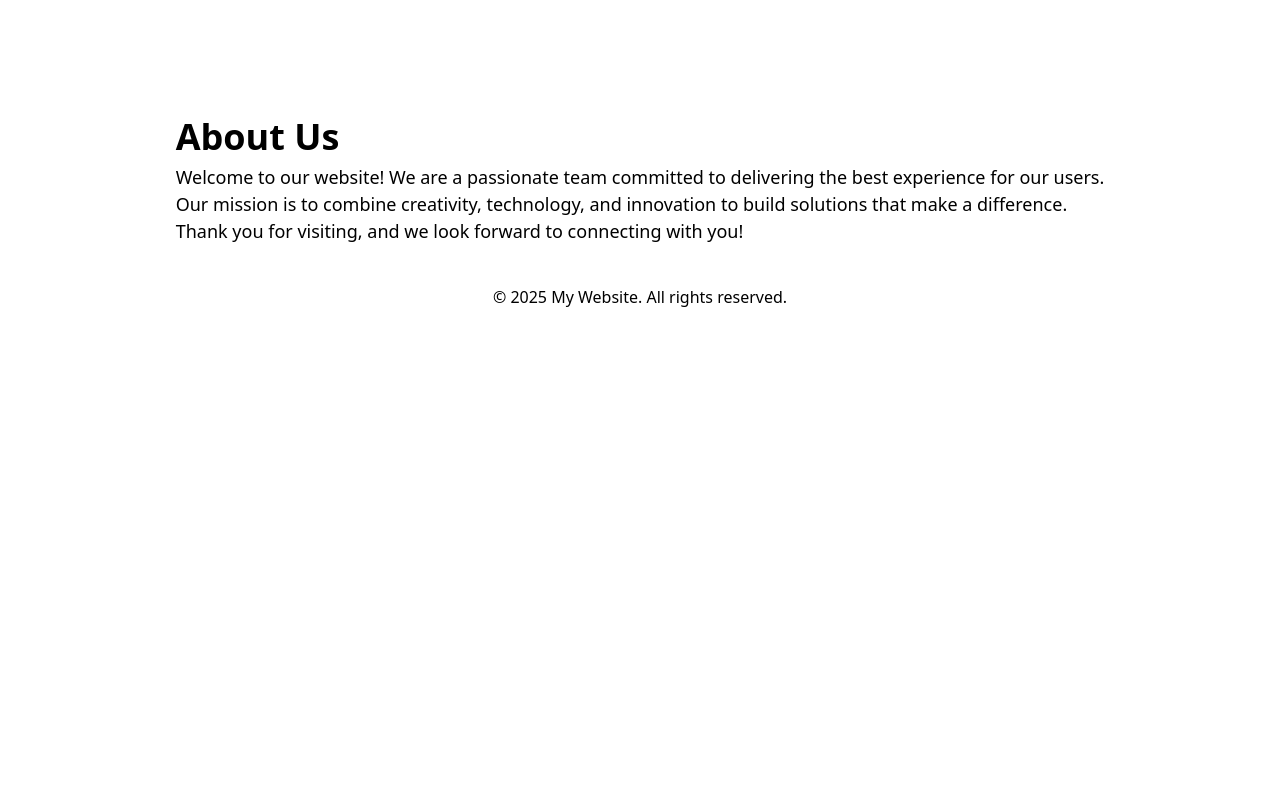
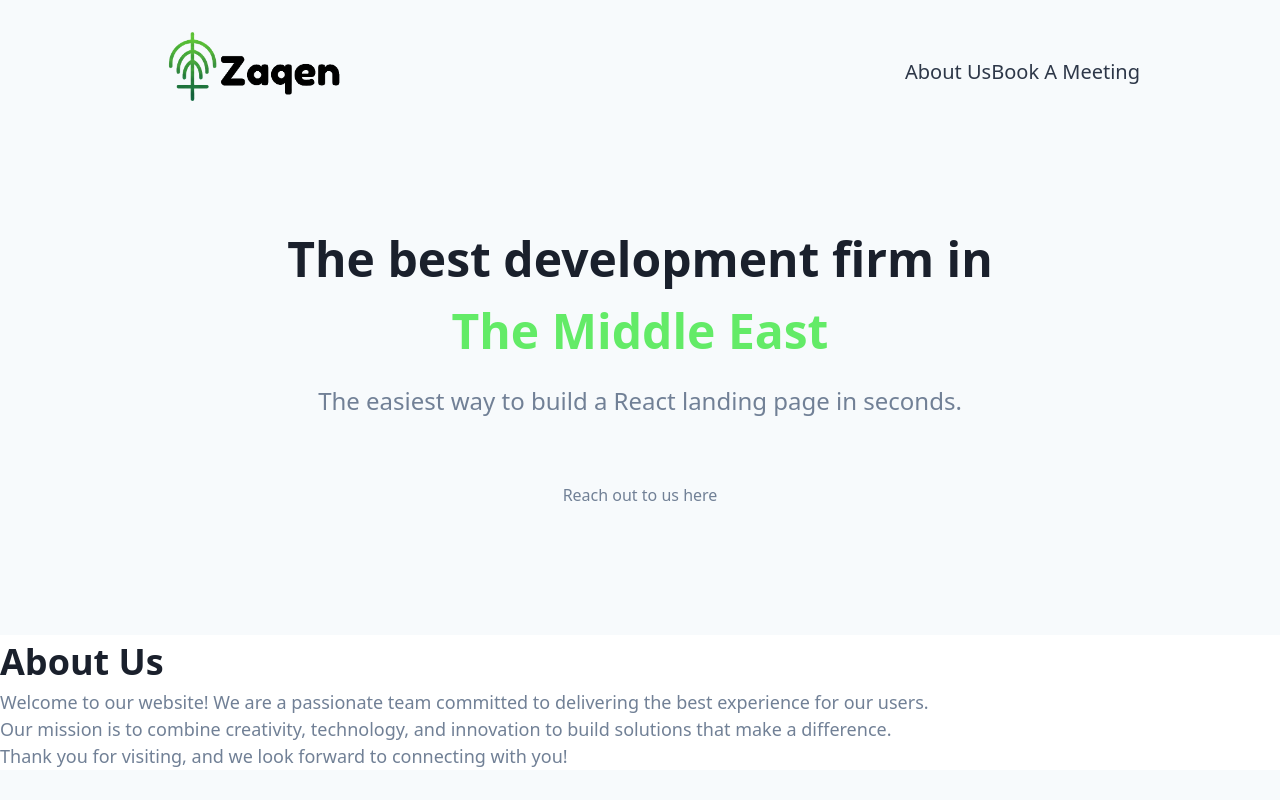
Before and after one commit to Xholysea/zaqen-final, a Next.js app: page /about-us in a window 1280 px wide. Shown: the top 800 px of the page. Built offline with nearby package versions, Linux system fonts and the light colour scheme.

Commit message:
final push for the day

```diff
--- a/pages/about-us.tsx
+++ b/pages/about-us.tsx
@@ -1,34 +1,46 @@
-// pages/about-us.tsx
-import Link from "next/link"; // ✅ must be at the top
+import { Meta } from 'src/layout/Meta';
+import { Footer } from 'src/templates/Footer';
+import { Hero } from 'src/templates/Hero';
+import { AppConfig } from 'src/utils/AppConfig';
 
 const AboutUs = () => {
   return (
-    <div className="min-h-screen flex flex-col">
-      <header className="bg-blue-600 text-white p-4">
-        <h1 className="text-xl font-bold">My Website</h1>
-        <nav className="mt-2">
-          {/* Use Next.js Link instead of <a> */}
-          <Link href="/" className="mr-4 hover:underline">Home</Link>
-          <Link href="/about-us" className="hover:underline">About Us</Link>
-        </nav>
-      </header>
+    <div className="text-gray-600 antialiased">
+      {/* 1. SEO & Metadata */}
+      <Meta
+        title={`About Us | ${AppConfig.title}`}
+        description="Learn more about our mission and the team behind the project."
+      />
 
-      <main className="flex-grow p-6 max-w-3xl mx-auto">
-        <h1 className="text-4xl font-bold mb-4">About Us</h1>
-        <p className="text-lg mb-4">
-          Welcome to our website! We are a passionate team committed to delivering the best experience for our users.
-        </p>
-        <p className="text-lg mb-4">
-          Our mission is to combine creativity, technology, and innovation to build solutions that make a difference.
-        </p>
-        <p className="text-lg">
-          Thank you for visiting, and we look forward to connecting with you!
-        </p>
+      {/* 2. Header / Navigation Section */}
+      <Hero />
+
+      {/* 3. Main Content Section */}
+      <main className="px-6 py-20">
+        <div className="mx-auto max-w-3xl">
+          <h1 className="mb-6 text-4xl font-bold text-gray-900">About Us</h1>
+
+          <div className="space-y-6 text-lg leading-relaxed">
+            <p>
+              Welcome to our website! We are a passionate team committed to
+              delivering the best experience for our users.
+            </p>
+
+            <p>
+              Our mission is to combine creativity, technology, and innovation
+              to build solutions that make a difference.
+            </p>
+
+            <p>
+              Thank you for visiting, and we look forward to connecting with
+              you!
+            </p>
+          </div>
+        </div>
       </main>
 
-      <footer className="bg-gray-200 text-center p-4">
-        © 2025 My Website. All rights reserved.
-      </footer>
+      {/* 4. Footer Section */}
+      <Footer />
     </div>
   );
 };
--- a/src/templates/Hero.tsx
+++ b/src/templates/Hero.tsx
@@ -12,10 +12,12 @@ const Hero = () => (
     <Section yPadding="py-6">
       <NavbarTwoColumns logo={<Logo xl />}>
         <li>
-          <Link href="https://zaqen.dev/aboutus">About Us</Link>
+          <Link href="https://zaqen.dev/about-us/">About Us</Link>
         </li>
         <li>
-          <Link href="/">Sign in</Link>
+          <Link href="https://calendly.com/antoine-zaqen/30min">
+            Book A Meeting
+          </Link>
         </li>
       </NavbarTwoColumns>
     </Section>
```
